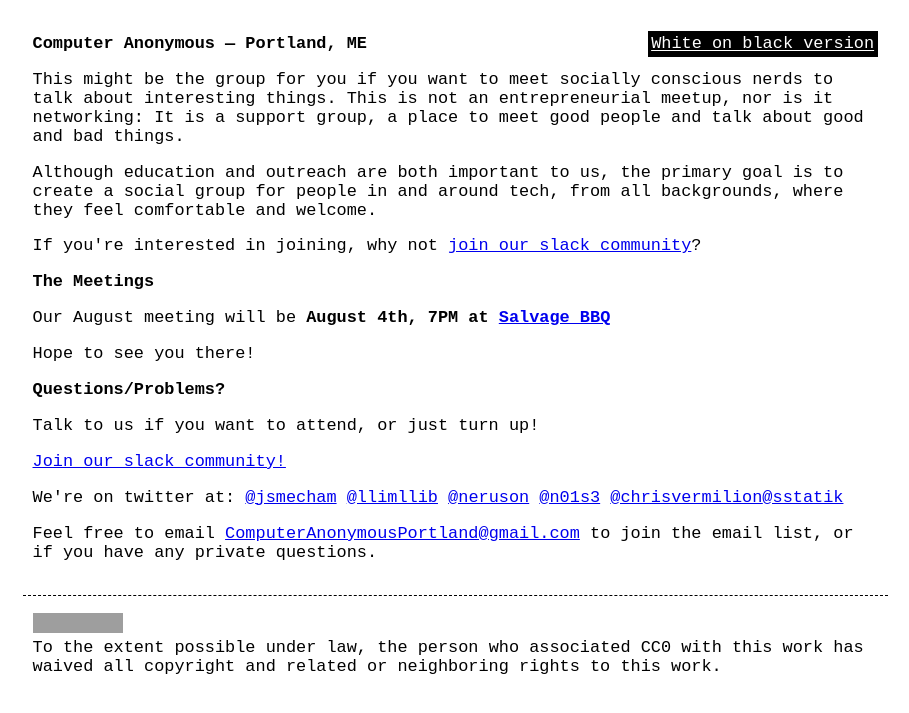
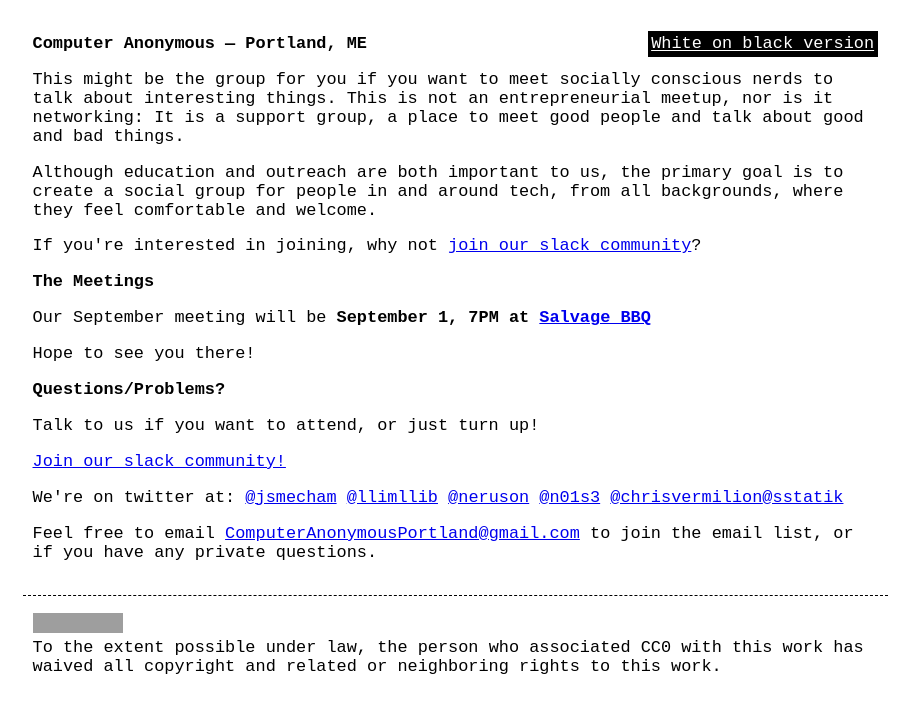
Before and after one commit to computeranonymous/computer, a Jekyll site: the page built from us_portland.html, in a window 1280 px wide. Shown: the top 713 px of the page, without its empty margins (185-1094 px from the left). Built offline with Jekyll 4.4.1, drawn with Linux system fonts in a browser that asks for light colours; grey boxes are pictures that could not be loaded.

Commit message:
september meeting

```diff
--- a/us_portland.html
+++ b/us_portland.html
@@ -12,7 +12,7 @@
 
 <h3>The Meetings</h3>
 
-<p>Our August meeting will be <b>August 4th, 7PM at <a href="http://salvagebbq.com/">Salvage BBQ</a></b></p>
+<p>Our September meeting will be <b>September 1, 7PM at <a href="http://salvagebbq.com/">Salvage BBQ</a></b></p>
 
 <p>Hope to see you there!
 
```
